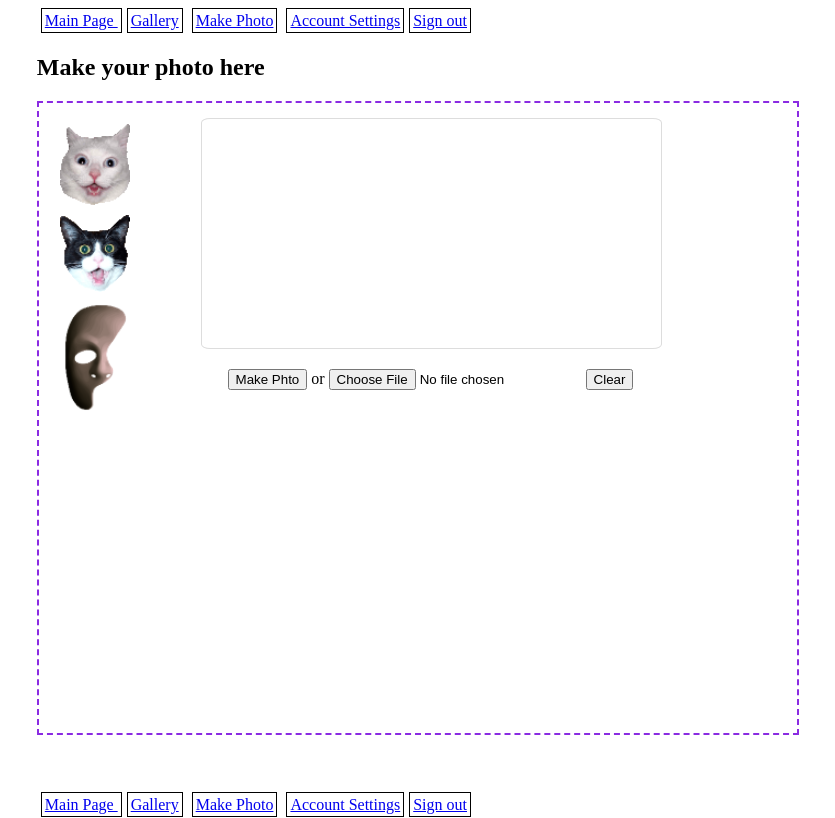
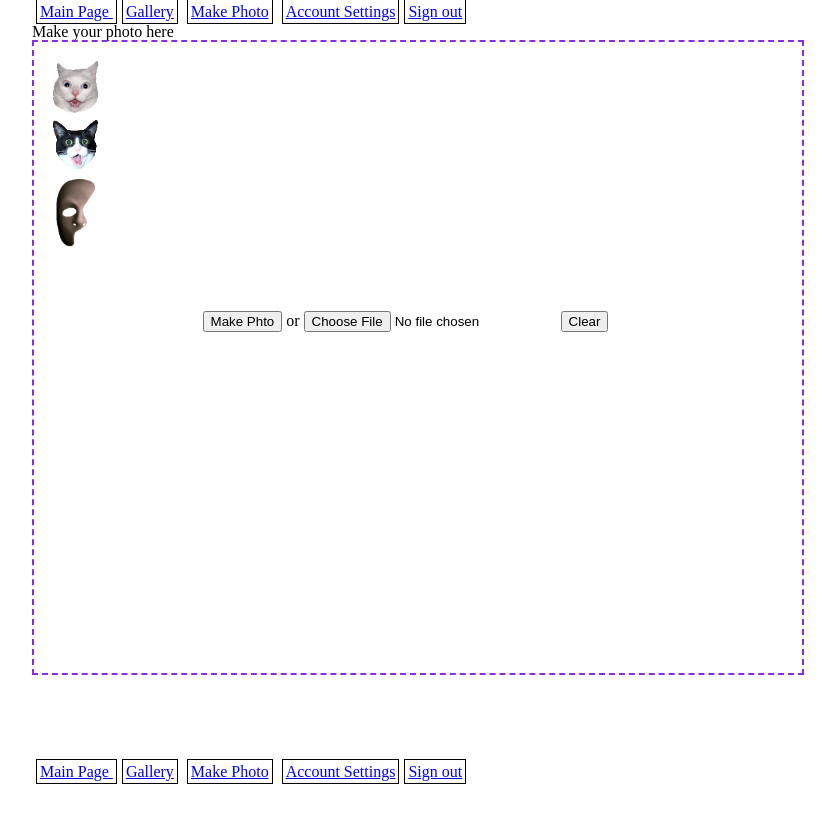
Before and after one commit to TimiTeam/Camagru, a PHP site: page /camagru/account/makePhoto in a window 1280 px wide. Shown: the whole page, without its empty margins (224-1059 px from the left). After the commit the page ends 784 px from the top, so only its background shows below. Run offline with PHP 8.4, Linux system fonts and the light colour scheme; the visitor is signed in with stand-in values (Sample User, id 1).

Commit message:
more stylee

```diff
--- a/app/models/Main.class.php
+++ b/app/models/Main.class.php
@@ -25,6 +25,12 @@ class Main extends Model{
 		return $likes;
 	}
 
+	public function deletePostAndAllData($postId){
+		$this->db->row("DELETE FROM likes_posts WHERE `post_id` = :post_id", array('post_id' => $postId));
+		$this->db->row("DELETE FROM comments_posts WHERE `post_id` = :post_id", array('post_id' => $postId));
+		$this->db->row("DELETE FROM posts WHERE `id` = :post_id", array('post_id' => $postId));
+	}
+
     public function getUserPosts($id){
         $res = $this->db->row("SELECT * FROM `posts` WHERE `user_id` = :id", array('id' => $id));
         return ($res);
--- a/app/scripts/posts.js
+++ b/app/scripts/posts.js
@@ -19,6 +19,11 @@ window.onload = function () {
             }
         }
     }
+}
+
+function deletePhoto(elem) {
+    let res =  window.confirm("Doy really want to delete this post?");
+    console.log(res);
 }
 
 function    updatePost(id, like, status){
--- a/app/style/photoMakerStyle.css
+++ b/app/style/photoStyle.css
@@ -35,6 +35,7 @@ img.cont{
     width: 100%
 }
 
+
 div.video_div{
     padding: 2%;
     width: 100%;
@@ -55,6 +56,11 @@ video{
     width: 100%;
 }
 
+.image_src{
+    width: 100%;
+    height: auto;
+}
+
 img.render {
     border: 1px solid #ddd;
     border-radius: 10%;
@@ -65,7 +71,7 @@ img.render {
 
 .masks{
     padding: 2%;
-    widows: 100%;
+    width: 15%;
     height: auto;
 }
 
--- /dev/null
+++ b/app/style/postsStyle.css
@@ -0,0 +1,153 @@
+html, body, div, span, applet, object, iframe,
+h1, h2, h3, h4, h5, h6, p, blockquote, pre,
+a, abbr, acronym, address, big, cite, code,
+del, dfn, em, img, ins, kbd, q, s, samp,
+small, strike, strong, sub, sup, tt, var,
+b, u, i, center,
+dl, dt, dd, ol, ul, li,
+fieldset, form, label, legend,
+table, caption, tbody, tfoot, thead, tr, th, td,
+article, aside, canvas, details, embed,
+figure, figcaption, footer, header, hgroup,
+menu, nav, output, ruby, section, summary,
+time, mark, audio, video {
+    margin: 0;
+    padding: 0;
+    border: 0;
+    font-size: 100%;
+    font: inherit;
+    vertical-align: baseline;
+}
+/* HTML5 display-role reset for older browsers */
+article, aside, details, figcaption, figure,
+footer, header, hgroup, menu, nav, section {
+    display: block;
+}
+body {
+    line-height: 1;
+}
+ol, ul {
+    list-style: none;
+}
+blockquote, q {
+    quotes: none;
+}
+
+.user_photo{
+    min-width: 500px;
+    border: 1px solid salmon;
+    border-radius: 2%;
+    text-align: center;
+}
+
+.post_info{
+    border: 1px solid red;
+    border-radius: 1%;
+    width: 60%;
+    margin-left: 20%;
+}
+
+.img_user{
+    width: 90%;
+}
+
+.title_date{
+    width: 100%;
+    min-height: 50px;
+    display: inline-flex;
+}
+
+.left_text{
+    width: 20%;
+    text-align: left;
+    padding: 3%;
+    padding-left: 5%;
+}
+
+.center_text{
+    width: 60%;
+    text-align: left;
+    margin-top: 2%;
+    text-align: center;
+    margin-bottom: 2%;
+}
+
+.right_text{
+    width: 20%;
+    text-align: right;
+    padding: 3%;
+}
+
+
+.users_likes{
+    display: none;
+    border: 1px dashed black;
+    position: absolute;
+    min-width: 8%;
+    min-height: 8%;
+    margin-left: 8%;
+    background-color: rgb(0,0,0);
+    background-color: rgba(120, 74, 226, 0.92);
+    overflow: auto;
+    text-align: center;
+    z-index: 1000;
+}
+
+.confirm_delete{
+    padding: 2%;
+    display: none;
+    border: 4px double red;
+    width: 56%;
+    font-size: 150%;
+    margin-left: 20%;
+    min-height: 60px;
+    overflow: auto;
+    text-align: center;
+    z-index: 1000;
+}
+
+.confirm{
+    width: 50%;
+}
+
+.cancel{
+    width: 50%;
+}
+
+.one_comment{
+    border: 1px solid lightcoral;
+    margin: 2%;
+}
+
+textarea
+{
+    width:95%;
+    text-align: left;
+}
+
+.leave_comment{
+    width:100%;
+    margin: 2%;
+    text-align: left;
+}
+
+.comment_data{
+    border: 1px solid black;
+    text-align: left;
+}
+
+.comment{
+    padding-top: 2%;
+    width: 50%;
+}
+
+.like{
+    padding-top: 2%;
+    width: 50%;
+}
+
+.comment_like{
+    margin-right: 5%;
+    width: 22px;
+    height: 22px;;
+}
--- a/app/views/account/makePhoto.php
+++ b/app/views/account/makePhoto.php
@@ -38,11 +38,11 @@ if (!isset($_SESSION['user_in']))
         </div>
         <div class="video_div">
             <div class="main_image">
-                <video id="video" autoplay>
+                <video class="image_src" id="video" autoplay width="640" height="480">
                 </video>
             </div>
             <p>
-                <button class="clasic_button" id="snap" onclick="makePhoto();">Make Phto</button> or
+                <button class="classic_button" id="snap" onclick="makePhoto();">Make Phto</button> or
                 <input name="myFile" type="file" accept=".jpg, .jpeg, .png" onchange="uploadImgOnScreen(this);">
                 <button onclick="clearVideo();">Clear</button>
             </p>
@@ -92,6 +92,8 @@ function uploadImgOnScreen(elem) {
         let image = document.createElement('img');
         image.src = window.URL.createObjectURL(elem.files[0]);
         image.setAttribute('id', "video");
+        image.className = "image_src";
+        image.style.width = "100%";
         let vi = document.getElementById("video");
         let parent = vi.parentNode;
         parent.removeChild(vi);
@@ -108,8 +110,10 @@ function resizeMaskOnScroll(){
   //  if (curScroll > lastScrollTop || curScroll > lastScrollTop) {
     if (curScroll != lastScrollTop || curScroll != lastScrollTop){
         currImg.width += 10;
+        currImg.height += 10;
     } else {
         currImg.width -= 10;
+        currImg.height -= 10;
     }
     lastScrollTop = curScroll <= 0 ? 0 : curScroll;
 }
@@ -118,7 +122,7 @@ window.addEventListener('scroll', resizeMaskOnScroll);
 
 function moveMask(ele){
     ele.onclick = function(e){
-        let newIm = new Image();
+        let newIm = new Image(ele.width, ele.height);
         newIm.src = ele.src;
         let id = newMsk[ele.getAttribute('id')] + 1;
         newIm.className = "mask_on_img";
--- a/app/views/layout/default.php
+++ b/app/views/layout/default.php
@@ -17,8 +17,8 @@
         <meta name="viewport" content="width=device-width, initial-scale=1.0">
         <meta http-equiv="X-UA-Compatible" content="ie=edge">
         <link rel="stylesheet" href="/camagru/app/style/mainStyle.css">
-        <link rel="stylesheet" href="/camagru/app/style/photoMakerStyle.css">
-        <link rel="stylesheet" href="/camagru/app/style/pst.css">
+        <link rel="stylesheet" href="/camagru/app/style/photoStyle.css">
+        <link rel="stylesheet" href="/camagru/app/style/postsStyle.css">
         <script src="/camagru/app/scripts/posts.js"></script>
         <title><?php echo $title?></title>
     </head>
```
Also changed, not shown: app/controllers/MainController.class.php (+9 -1 lines), app/style/pst.css (deleted, +0 -68 lines), app/views/gallery/account.php (+11 -8 lines), app/views/gallery/show.php (+12 -6 lines), app/views/gallery/showPost.php (+6 -4 lines), app/views/main/index.php (+49 -16 lines).
